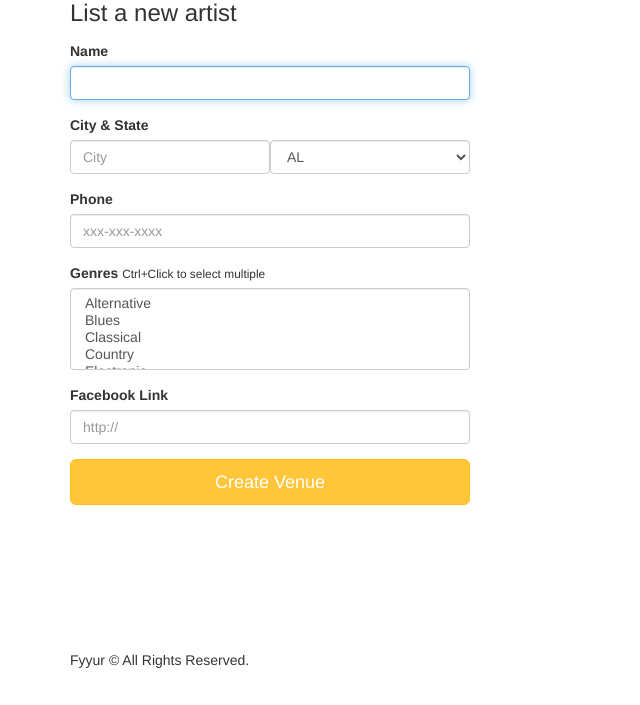
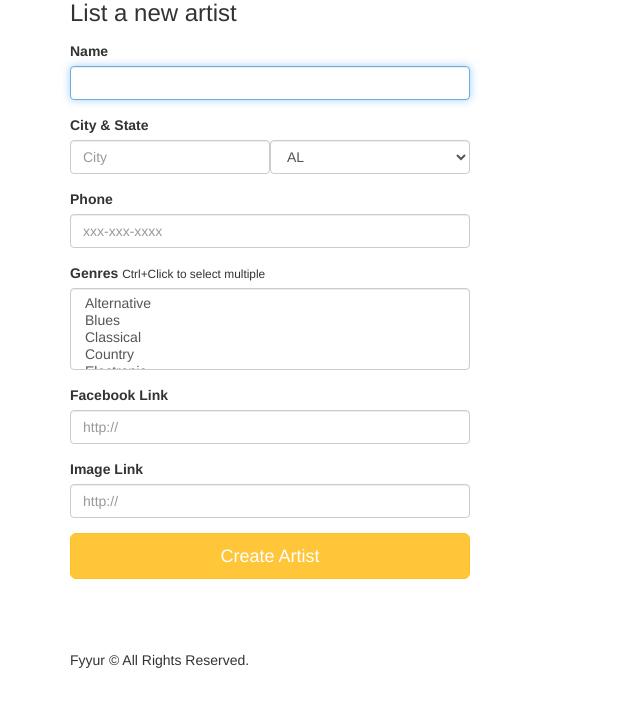
Before and after one commit to MohamedZaitoon/Fyyur-Artist-Booking-Site, a Flask app: page /artists/create in a window 1280 px wide. Shown: the part 95-800 px from the top of the page, without its empty margins (0-640 px from the left). Run offline with Flask 2, Linux system fonts and the light colour scheme; some libraries are stand-ins or nearby versions.

Commit message:
implementation of artist and shows endpoint

```diff
--- a/app.py
+++ b/app.py
@@ -87,6 +87,17 @@ def format_datetime(value, format='medium'):
 app.jinja_env.filters['datetime'] = format_datetime
 
 #----------------------------------------------------------------------------#
+# Helper function.
+#----------------------------------------------------------------------------#
+def dateToStr(date):
+  '''
+    convert dateTime to string
+  '''
+  return date.strftime('%Y-%m-%d %H:%M:%S')
+
+
+
+#----------------------------------------------------------------------------#
 # Controllers.
 #----------------------------------------------------------------------------#
 
@@ -102,12 +113,9 @@ def index():
 def venues():
   # TODO: replace with real venues data.
   #       num_shows should be aggregated based on number of upcoming shows per venue.
-
   venues = Venue.query.all()
-
   cities ={}
   data = []
-
   for v in venues:
     if v.city in cities:
       cities[v.city].append(v)
@@ -148,27 +156,28 @@ def show_venue(venue_id):
   # shows the venue page with the given venue_id
   # TODO: replace with real venue data from the venues table, using venue_id
   venue = Venue.query.get(venue_id)
-  artists_shows = Artist.query.join('shows').filter(Show.venue_id == venue.id).all()
+  artists_shows = db.session.query(Artist).join(Show).filter(Show.venue_id == venue.id)\
+    .with_entities(Artist.id,Artist.name, Artist.image_link, Show.date_time).all()
   print(artists_shows)
 
-  # upcoming_shows =[]
-  # past_shows = []
-  # for a in artists_shows:
-  #   sh = {
-  #       "artist_id": a.artist_id,
-  #       "artist_name": a.artist_name,
-  #       "artist_image_link": a.artist_image_link,
-  #       "start_time": a.show_date
-  #     }
-  #   if a.date_time > datetime.datetime.now():
-  #       upcoming_shows.append()
-  #   else:
-  #     past_shows.append()
+  upcoming_shows =[]
+  past_shows = []
+  for a in artists_shows:
+    sh = {
+        "artist_id": a[0],
+        "artist_name": a[1],
+        "artist_image_link": a[2],
+        "start_time": dateToStr(a[3])
+      }
+    if a[3] > datetime.datetime.now():
+        upcoming_shows.append(sh)
+    else:
+      past_shows.append(sh)
 
   data = {
       "id": venue.id,
     "name": venue.name,
-    "genres": venue.genres.split(','),
+    "genres": venue.genres.split(',') if venue.genres != None else "",
     "address": venue.address,
     "city": venue.city,
     "state": venue.state,
@@ -177,10 +186,10 @@ def show_venue(venue_id):
     "facebook_link": venue.facebook_link,
     "seeking_talent": False,
     "image_link": venue.image_link,
-    "past_shows": [],
-    "upcoming_shows": [],
-    "past_shows_count": 0,
-    "upcoming_shows_count": 0,
+    "past_shows": past_shows,
+    "upcoming_shows": upcoming_shows,
+    "past_shows_count": len(past_shows),
+    "upcoming_shows_count": len(upcoming_shows),
   }
 
 
@@ -198,14 +207,14 @@ def create_venue_form():
 def create_venue_submission():
   # TODO: insert form data as a new Venue record in the db, instead
   genres = ",".join(request.form.getlist('genres'))
-  print(genres)
   venue = Venue(name=request.form['name'],
                 city=request.form['city'],
                 state=request.form['state'],
                 phone=request.form['phone'],
                 facebook_link=request.form['facebook_link'],
+                image_link = request.form['image_link'],
                 genres=genres)
-  # print(venue)
+
   # TODO: modify data to be the data object returned from db insertion
   try:
     db.session.add(venue)
@@ -228,9 +237,12 @@ def delete_venue(venue_id):
   # SQLAlchemy ORM to delete a record. Handle cases where the session commit could fail.
   try:
     v = Venue.query.get(venue_id)
+    old_name = v.name
     db.session.delete(v)
+    flash('Venue ' + old_name + ' was successfully deleted!')
   except :
     db.session.rollback()
+    flash('An error occurred. Venue ' + old_name + ' could not be deleted!')
   # BONUS CHALLENGE: Implement a button to delete a Venue on a Venue Page, have it so that
   # clicking that button delete it from the db then redirect the user to the homepage
   return None
@@ -240,16 +252,12 @@ def delete_venue(venue_id):
 @app.route('/artists')
 def artists():
   # TODO: replace with real data returned from querying the database
+  artists = Artist.query.with_entities(Artist.id, Artist.name).all()
   data=[{
-    "id": 4,
-    "name": "Guns N Petals",
-  }, {
-    "id": 5,
-    "name": "Matt Quevedo",
-  }, {
-    "id": 6,
-    "name": "The Wild Sax Band",
-  }]
+    "id": a.id,
+    "name": a.name,
+  } for a in artists]
+
   return render_template('pages/artists.html', artists=data)
 
 @app.route('/artists/search', methods=['POST'])
@@ -257,13 +265,15 @@ def search_artists():
   # TODO: implement search on artists with partial string search. Ensure it is case-insensitive.
   # seach for "A" should return "Guns N Petals", "Matt Quevado", and "The Wild Sax Band".
   # search for "band" should return "The Wild Sax Band".
+  search_term = request.form['search_term']
+  artists = Artist.query.filter(Artist.name.ilike(f'%{search_term}%')).all()
   response={
-    "count": 1,
+    "count": len(artists),
     "data": [{
-      "id": 4,
-      "name": "Guns N Petals",
+      "id": a.id,
+      "name": a.name,
       "num_upcoming_shows": 0,
-    }]
+    } for a in artists]
   }
   return render_template('pages/search_artists.html', results=response, search_term=request.form.get('search_term', ''))
 
@@ -271,78 +281,41 @@ def search_artists():
 def show_artist(artist_id):
   # shows the venue page with the given venue_id
   # TODO: replace with real venue data from the venues table, using venue_id
-  data1={
-    "id": 4,
-    "name": "Guns N Petals",
-    "genres": ["Rock n Roll"],
-    "city": "San Francisco",
-    "state": "CA",
-    "phone": "326-123-5000",
-    "website": "https://www.gunsnpetalsband.com",
-    "facebook_link": "https://www.facebook.com/GunsNPetals",
-    "seeking_venue": True,
-    "seeking_description": "Looking for shows to perform at in the San Francisco Bay Area!",
-    "image_link": "https://images.unsplash.com/photo-1549213783-8284d0336c4f?ixlib=rb-1.2.1&ixid=eyJhcHBfaWQiOjEyMDd9&auto=format&fit=crop&w=300&q=80",
-    "past_shows": [{
-      "venue_id": 1,
-      "venue_name": "The Musical Hop",
-      "venue_image_link": "https://images.unsplash.com/photo-1543900694-133f37abaaa5?ixlib=rb-1.2.1&ixid=eyJhcHBfaWQiOjEyMDd9&auto=format&fit=crop&w=400&q=60",
-      "start_time": "2019-05-21T21:30:00.000Z"
-    }],
-    "upcoming_shows": [],
-    "past_shows_count": 1,
-    "upcoming_shows_count": 0,
+  artist = Artist.query.get(artist_id)
+  venue_shows = db.session.query(Venue).join(Show).filter(Show.artist_id == artist.id)\
+    .with_entities(Venue.id,Venue.name, Venue.image_link, Show.date_time).all()
+  print(f'number of shows = {len(venue_shows)}')
+  upcoming_shows =[]
+  past_shows = []
+  for v in venue_shows:
+    sh = {
+        "venue_id": v[0],
+        "venue_name": v[1],
+        "venue_image_link": v[2],
+        "start_time": dateToStr(v[3])
+      }
+    if v[3] > datetime.datetime.now():
+        upcoming_shows.append(sh)
+    else:
+      past_shows.append(sh)
+
+  data={
+    "id": artist.id,
+    "name": artist.name,
+    "genres": artist.genres.split(','),
+    "city": artist.city,
+    "state": artist.state,
+    "phone": artist.phone,
+    "website": "",
+    "facebook_link": artist.facebook_link,
+    "seeking_venue": False,
+    "image_link": artist.image_link,
+    "past_shows": past_shows,
+    "upcoming_shows": upcoming_shows,
+    "past_shows_count": len(past_shows),
+    "upcoming_shows_count": len(upcoming_shows),
   }
-  data2={
-    "id": 5,
-    "name": "Matt Quevedo",
-    "genres": ["Jazz"],
-    "city": "New York",
-    "state": "NY",
-    "phone": "300-400-5000",
-    "facebook_link": "https://www.facebook.com/mattquevedo923251523",
-    "seeking_venue": False,
-    "image_link": "https://images.unsplash.com/photo-1495223153807-b916f75de8c5?ixlib=rb-1.2.1&ixid=eyJhcHBfaWQiOjEyMDd9&auto=format&fit=crop&w=334&q=80",
-    "past_shows": [{
-      "venue_id": 3,
-      "venue_name": "Park Square Live Music & Coffee",
-      "venue_image_link": "https://images.unsplash.com/photo-1485686531765-ba63b07845a7?ixlib=rb-1.2.1&ixid=eyJhcHBfaWQiOjEyMDd9&auto=format&fit=crop&w=747&q=80",
-      "start_time": "2019-06-15T23:00:00.000Z"
-    }],
-    "upcoming_shows": [],
-    "past_shows_count": 1,
-    "upcoming_shows_count": 0,
-  }
-  data3={
-    "id": 6,
-    "name": "The Wild Sax Band",
-    "genres": ["Jazz", "Classical"],
-    "city": "San Francisco",
-    "state": "CA",
-    "phone": "432-325-5432",
-    "seeking_venue": False,
-    "image_link": "https://images.unsplash.com/photo-1558369981-f9ca78462e61?ixlib=rb-1.2.1&ixid=eyJhcHBfaWQiOjEyMDd9&auto=format&fit=crop&w=794&q=80",
-    "past_shows": [],
-    "upcoming_shows": [{
-      "venue_id": 3,
-      "venue_name": "Park Square Live Music & Coffee",
-      "venue_image_link": "https://images.unsplash.com/photo-1485686531765-ba63b07845a7?ixlib=rb-1.2.1&ixid=eyJhcHBfaWQiOjEyMDd9&auto=format&fit=crop&w=747&q=80",
-      "start_time": "2035-04-01T20:00:00.000Z"
-    }, {
-      "venue_id": 3,
-      "venue_name": "Park Square Live Music & Coffee",
-      "venue_image_link": "https://images.unsplash.com/photo-1485686531765-ba63b07845a7?ixlib=rb-1.2.1&ixid=eyJhcHBfaWQiOjEyMDd9&auto=format&fit=crop&w=747&q=80",
-      "start_time": "2035-04-08T20:00:00.000Z"
-    }, {
-      "venue_id": 3,
-      "venue_name": "Park Square Live Music & Coffee",
-      "venue_image_link": "https://images.unsplash.com/photo-1485686531765-ba63b07845a7?ixlib=rb-1.2.1&ixid=eyJhcHBfaWQiOjEyMDd9&auto=format&fit=crop&w=747&q=80",
-      "start_time": "2035-04-15T20:00:00.000Z"
-    }],
-    "past_shows_count": 0,
-    "upcoming_shows_count": 3,
-  }
-  data = list(filter(lambda d: d['id'] == artist_id, [data1, data2, data3]))[0]
+
   return render_template('pages/show_artist.html', artist=data)
 
 #  Update
@@ -350,18 +323,18 @@ def show_artist(artist_id):
 @app.route('/artists/<int:artist_id>/edit', methods=['GET'])
 def edit_artist(artist_id):
   form = ArtistForm()
+  artist_data = Artist.query.get(artist_id)
   artist={
-    "id": 4,
-    "name": "Guns N Petals",
-    "genres": ["Rock n Roll"],
-    "city": "San Francisco",
-    "state": "CA",
-    "phone": "326-123-5000",
-    "website": "https://www.gunsnpetalsband.com",
-    "facebook_link": "https://www.facebook.com/GunsNPetals",
-    "seeking_venue": True,
-    "seeking_description": "Looking for shows to perform at in the San Francisco Bay Area!",
-    "image_link": "https://images.unsplash.com/photo-1549213783-8284d0336c4f?ixlib=rb-1.2.1&ixid=eyJhcHBfaWQiOjEyMDd9&auto=format&fit=crop&w=300&q=80"
+    "id": artist_data.id,
+    "name": artist_data.name,
+    "genres": artist_data.genres.split(','),
+    "city": artist_data.city,
+    "state": artist_data.state,
+    "phone": artist_data.phone,
+    "website": "",
+    "facebook_link": artist_data.facebook_link,
+    "seeking_venue": False,
+    "image_link": artist_data.image_link
   }
   # TODO: populate form with fields from artist with ID <artist_id>
   return render_template('forms/edit_artist.html', form=form, artist=artist)
@@ -370,25 +343,40 @@ def edit_artist(artist_id):
 def edit_artist_submission(artist_id):
   # TODO: take values from the form submitted, and update existing
   # artist record with ID <artist_id> using the new attributes
+  artist = Artist.query.get(artist_id)
+  old_name = artist.name;
+  artist.name = request.form['name']
+  artist.genres = ",".join(request.form.getlist('genres'))
+  artist.city = request.form['city']
+  artist.state = request.form['state']
+  artist.phone = request.form['phone']
+  artist.facebook_link = request.form['facebook_link']
+
+  try:
+    db.session.commit()
+    flash('Artist ' + old_name + ' was successfully updated!')
+  except Exception as e:
+    print(str(e))
+    db.session.rollback()
+    flash('An error occurred. Artist ' + old_name + ' could not be updated!')
 
   return redirect(url_for('show_artist', artist_id=artist_id))
 
 @app.route('/venues/<int:venue_id>/edit', methods=['GET'])
 def edit_venue(venue_id):
   form = VenueForm()
+  venue_data = Venue.query.get(venue_id)
   venue={
-    "id": 1,
-    "name": "The Musical Hop",
-    "genres": ["Jazz", "Reggae", "Swing", "Classical", "Folk"],
-    "address": "1015 Folsom Street",
-    "city": "San Francisco",
-    "state": "CA",
-    "phone": "123-123-1234",
-    "website": "https://www.themusicalhop.com",
-    "facebook_link": "https://www.facebook.com/TheMusicalHop",
-    "seeking_talent": True,
-    "seeking_description": "We are on the lookout for a local artist to play every two weeks. Please call us.",
-    "image_link": "https://images.unsplash.com/photo-1543900694-133f37abaaa5?ixlib=rb-1.2.1&ixid=eyJhcHBfaWQiOjEyMDd9&auto=format&fit=crop&w=400&q=60"
+    "id": venue_data.id,
+    "name": venue_data.name,
+    "genres": venue_data.genres.split(','),
+    "city": venue_data.city,
+    "state": venue_data.state,
+    "phone": venue_data.phone,
+    "website": "",
+    "facebook_link": venue_data.facebook_link,
+    "seeking_venue": False,
+    "image_link": venue_data.image_link
   }
   # TODO: populate form with values from venue with ID <venue_id>
   return render_template('forms/edit_venue.html', form=form, venue=venue)
@@ -396,6 +384,22 @@ def edit_venue(venue_id):
 @app.route('/venues/<int:venue_id>/edit', methods=['POST'])
 def edit_venue_submission(venue_id):
   # TODO: take values from the form submitted, and update existing
+  venue = Venue.query.get(venue_id)
+  old_name = venue.name;
+  venue.name = request.form['name']
+  venue.genres = ",".join(request.form.getlist('genres'))
+  venue.city = request.form['city']
+  venue.state = request.form['state']
+  venue.phone = request.form['phone']
+  venue.facebook_link = request.form['facebook_link']
+
+  try:
+    db.session.commit()
+    flash('Venue ' + old_name + ' was successfully updated!')
+  except Exception as e:
+    print(str(e))
+    db.session.rollback()
+    flash('An error occurred. Venue ' + old_name + ' could not be updated!')
   # venue record with ID <venue_id> using the new attributes
   return redirect(url_for('show_venue', venue_id=venue_id))
 
@@ -411,12 +415,28 @@ def create_artist_form():
 def create_artist_submission():
   # called upon submitting the new artist listing form
   # TODO: insert form data as a new Venue record in the db, instead
+  genres = ",".join(request.form.getlist('genres'))
+  print(genres)
+  artist = Artist(name=request.form['name'],
+                city=request.form['city'],
+                state=request.form['state'],
+                phone=request.form['phone'],
+                facebook_link=request.form['facebook_link'],
+                image_link = request.form['image_link'],
+                genres=genres)
+
   # TODO: modify data to be the data object returned from db insertion
+  try:
+    db.session.add(artist)
+    db.session.commit()
+    # on successful db insert, flash success
+    flash('Artist ' + request.form['name'] + ' was successfully listed!')
+  # TODO: on unsuccessful db insert, flash an error instead.
+  except Exception as e:
+    print(str(e))
+    db.session.rollback()
+    flash('An error occurred. Artist ' + request.form['name'] + ' could not be listed.')
 
-  # on successful db insert, flash success
-  flash('Artist ' + request.form['name'] + ' was successfully listed!')
-  # TODO: on unsuccessful db insert, flash an error instead.
-  # e.g., flash('An error occurred. Artist ' + data.name + ' could not be listed.')
   return render_template('pages/home.html')
 
 
@@ -428,42 +448,20 @@ def shows():
   # displays list of shows at /shows
   # TODO: replace with real venues data.
   #       num_shows should be aggregated based on number of upcoming shows per venue.
+  results = db.session.query(Venue).join(Show, Venue.id == Show.venue_id).join(Artist, Artist.id == Show.artist_id)\
+  .with_entities(Venue.id,Venue.name, Artist.id,Artist.name,Artist.image_link, Show.date_time)\
+  .order_by(Show.date_time).all()
+  print(results)
+  print(results[0][0])
   data=[{
-    "venue_id": 1,
-    "venue_name": "The Musical Hop",
-    "artist_id": 4,
-    "artist_name": "Guns N Petals",
-    "artist_image_link": "https://images.unsplash.com/photo-1549213783-8284d0336c4f?ixlib=rb-1.2.1&ixid=eyJhcHBfaWQiOjEyMDd9&auto=format&fit=crop&w=300&q=80",
-    "start_time": "2019-05-21T21:30:00.000Z"
-  }, {
-    "venue_id": 3,
-    "venue_name": "Park Square Live Music & Coffee",
-    "artist_id": 5,
-    "artist_name": "Matt Quevedo",
-    "artist_image_link": "https://images.unsplash.com/photo-1495223153807-b916f75de8c5?ixlib=rb-1.2.1&ixid=eyJhcHBfaWQiOjEyMDd9&auto=format&fit=crop&w=334&q=80",
-    "start_time": "2019-06-15T23:00:00.000Z"
-  }, {
-    "venue_id": 3,
-    "venue_name": "Park Square Live Music & Coffee",
-    "artist_id": 6,
-    "artist_name": "The Wild Sax Band",
-    "artist_image_link": "https://images.unsplash.com/photo-1558369981-f9ca78462e61?ixlib=rb-1.2.1&ixid=eyJhcHBfaWQiOjEyMDd9&auto=format&fit=crop&w=794&q=80",
-    "start_time": "2035-04-01T20:00:00.000Z"
-  }, {
-    "venue_id": 3,
-    "venue_name": "Park Square Live Music & Coffee",
-    "artist_id": 6,
-    "artist_name": "The Wild Sax Band",
-    "artist_image_link": "https://images.unsplash.com/photo-1558369981-f9ca78462e61?ixlib=rb-1.2.1&ixid=eyJhcHBfaWQiOjEyMDd9&auto=format&fit=crop&w=794&q=80",
-    "start_time": "2035-04-08T20:00:00.000Z"
-  }, {
-    "venue_id": 3,
-    "venue_name": "Park Square Live Music & Coffee",
-    "artist_id": 6,
-    "artist_name": "The Wild Sax Band",
-    "artist_image_link": "https://images.unsplash.com/photo-1558369981-f9ca78462e61?ixlib=rb-1.2.1&ixid=eyJhcHBfaWQiOjEyMDd9&auto=format&fit=crop&w=794&q=80",
-    "start_time": "2035-04-15T20:00:00.000Z"
-  }]
+    "venue_id": res[0],
+    "venue_name": res[1],
+    "artist_id": res[2],
+    "artist_name": res[3],
+    "artist_image_link": res[4],
+    "start_time": dateToStr(res[5])
+  } for res in results]
+
   return render_template('pages/shows.html', shows=data)
 
 @app.route('/shows/create')
@@ -476,12 +474,29 @@ def create_shows():
 def create_show_submission():
   # called to create new shows in the db, upon submitting new show listing form
   # TODO: insert form data as a new Show record in the db, instead
+  venue_id = request.form['venue_id']
+  artist_id = request.form['artist_id']
+  date_time = datetime.datetime.strptime(request.form['start_time'], '%Y-%m-%d %H:%M:%S')
+  venue = Venue.query.filter(Venue.id == venue_id).all()
+  artist = Artist.query.filter(Artist.id == artist_id).all()
+  if len(venue) == 0:
+    flash('Venue id does not exsit!')
+  elif len(artist) == 0:
+    flash('Artist id does not exsit!')
+  else:
+    try:
+      show = Show(venue_id=venue_id, artist_id=artist_id, date_time=date_time)
+      db.session.add(show)
+      db.session.commit()
+      # on successful db insert, flash success
+      flash('Show was successfully listed!')
+    except Exception as e:
+      print(str(e))
+      db.session.rollback()
+      # TODO: on unsuccessful db insert, flash an error instead.
+      flash('An error occurred. Show could not be listed.')
+      # see: http://flask.pocoo.org/docs/1.0/patterns/flashing/
 
-  # on successful db insert, flash success
-  flash('Show was successfully listed!')
-  # TODO: on unsuccessful db insert, flash an error instead.
-  # e.g., flash('An error occurred. Show could not be listed.')
-  # see: http://flask.pocoo.org/docs/1.0/patterns/flashing/
   return render_template('pages/home.html')
 
 @app.errorhandler(404)
--- a/templates/forms/new_artist.html
+++ b/templates/forms/new_artist.html
@@ -32,7 +32,11 @@
           <label for="genres">Facebook Link</label>
           {{ form.facebook_link(class_ = 'form-control', placeholder='http://',  autofocus = true) }}
         </div>
-      <input type="submit" value="Create Venue" class="btn btn-primary btn-lg btn-block">
+        <div class="form-group">
+          <label for="genres">Image Link</label>
+          {{ form.image_link(class_ = 'form-control', placeholder='http://',  autofocus = true) }}
+        </div>
+      <input type="submit" value="Create Artist" class="btn btn-primary btn-lg btn-block">
     </form>
   </div>
 {% endblock %}
--- a/templates/forms/new_show.html
+++ b/templates/forms/new_show.html
@@ -18,7 +18,7 @@
           <label for="start_time">Start Time</label>
           {{ form.start_time(class_ = 'form-control', placeholder='YYYY-MM-DD HH:MM', autofocus = true) }}
         </div>
-      <input type="submit" value="Create Venue" class="btn btn-primary btn-lg btn-block">
+      <input type="submit" value="Create Show" class="btn btn-primary btn-lg btn-block">
     </form>
   </div>
 {% endblock %}
--- a/templates/forms/new_venue.html
+++ b/templates/forms/new_venue.html
@@ -36,6 +36,10 @@
           <label for="genres">Facebook Link</label>
           {{ form.facebook_link(class_ = 'form-control', placeholder='http://',  autofocus = true) }}
         </div>
+        <div class="form-group">
+          <label for="genres">Image Link</label>
+          {{ form.image_link(class_ = 'form-control', placeholder='http://',  autofocus = true) }}
+        </div>
       <input type="submit" value="Create Venue" class="btn btn-primary btn-lg btn-block">
     </form>
   </div>
```
